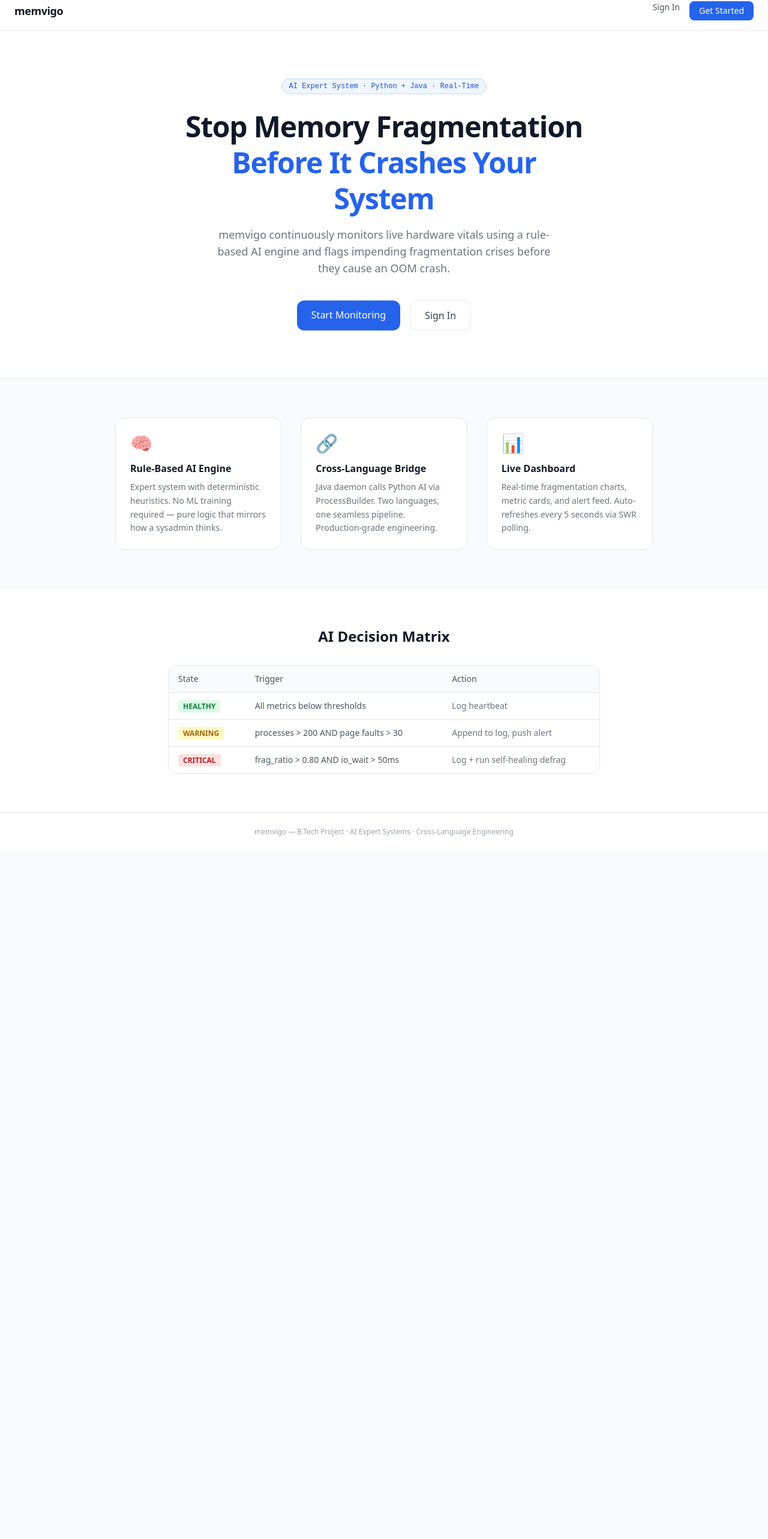
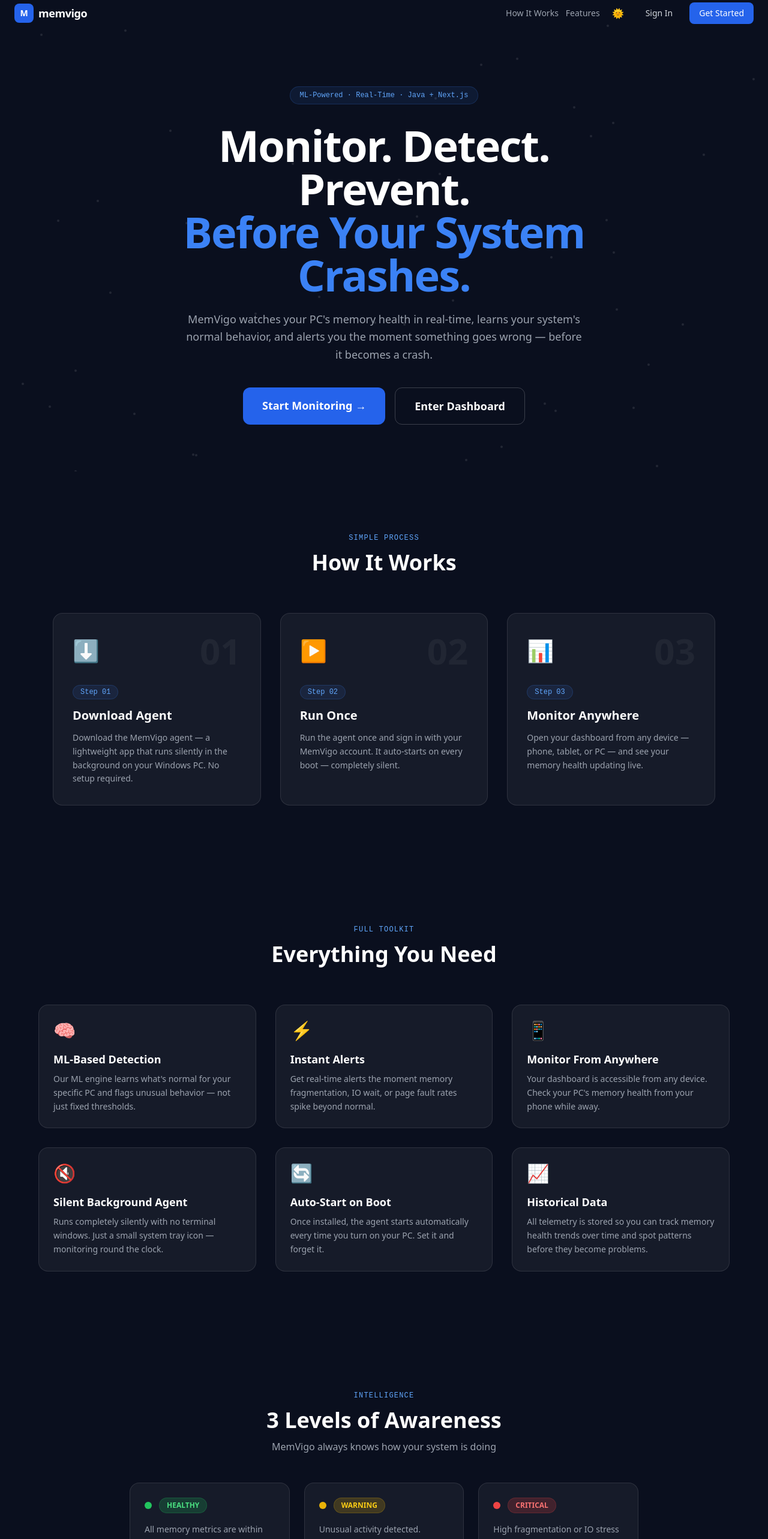
Before and after one commit to Chhavii2712/memvigo, a Next.js app: page / in a window 1280 px wide. Shown: the part 14-2580 px from the top of the page at 60% size. Before the commit the page ends 1433 px from the top, so only its background shows below. Built offline with nearby package versions, Linux system fonts and the light colour scheme.

Commit message:
Redesign Landing Page

```diff
--- a/src/app/page.jsx
+++ b/src/app/page.jsx
@@ -1,105 +1,233 @@
+"use client";
 import Link from "next/link";
+import { useState, useEffect } from "react";
+import { useTheme } from "next-themes";
 
 export default function HomePage() {
+  const [scrolled, setScrolled] = useState(false);
+  const { theme, setTheme } = useTheme();
+  const [mounted, setMounted] = useState(false);
+
+  useEffect(() => {
+    setMounted(true);
+    const handleScroll = () => setScrolled(window.scrollY > 20);
+    window.addEventListener("scroll", handleScroll);
+    return () => window.removeEventListener("scroll", handleScroll);
+  }, []);
+
   return (
-    <div className="min-h-screen bg-white flex flex-col">
+    <div className="min-h-screen bg-[#0a0f1e] dark:bg-[#0a0f1e] light:bg-white text-white dark:text-white">
 
       {/* Nav */}
-      <nav className="border-b px-6 py-4 flex items-center justify-between">
+      <nav className={`fixed top-0 w-full z-50 transition-all duration-300 ${scrolled ? "bg-[#0a0f1e]/90 backdrop-blur-md border-b border-white/10" : ""} px-6 py-4 flex items-center justify-between`}>
+        <div className="flex items-center gap-2">
+          <div className="w-8 h-8 bg-blue-600 rounded-lg flex items-center justify-center font-bold text-sm">M</div>
           <span className="text-lg font-bold tracking-tight">memvigo</span>
-        <div className="flex gap-4">
-          <Link href="/login" className="text-sm text-gray-600 hover:text-gray-900">Sign In</Link>
-          <Link href="/register" className="text-sm bg-blue-600 text-white px-4 py-1.5 rounded-lg hover:bg-blue-700 transition-colors">
+        </div>
+        <div className="flex items-center gap-3">
+          <Link href="#how-it-works" className="text-sm text-gray-400 hover:text-white transition-colors hidden md:block">How It Works</Link>
+          <Link href="#features" className="text-sm text-gray-400 hover:text-white transition-colors hidden md:block">Features</Link>
+          {mounted && (
+            <button
+              onClick={() => setTheme(theme === "dark" ? "light" : "dark")}
+              className="p-2 rounded-full hover:bg-white/10 transition"
+              title="Toggle theme"
+            >
+              {theme === "dark" ? "🌙" : "🌞"}
+            </button>
+          )}
+          <Link href="/login" className="text-sm text-gray-300 hover:text-white px-4 py-2 rounded-lg transition-colors">Sign In</Link>
+          <Link href="/register" className="text-sm bg-blue-600 hover:bg-blue-700 text-white px-4 py-2 rounded-lg transition-colors font-medium">
             Get Started
           </Link>
         </div>
       </nav>
 
       {/* Hero */}
-      <main className="flex-1 flex flex-col items-center justify-center text-center px-6 py-20">
-        <span className="inline-block text-xs font-mono bg-blue-50 text-blue-700 px-3 py-1 rounded-full mb-6 border border-blue-200">
-          AI Expert System · Python + Java · Real-Time
+      <section className="min-h-screen flex flex-col items-center justify-center text-center px-6 pt-20 relative overflow-hidden">
+        <div className="absolute inset-0 overflow-hidden">
+          {[...Array(50)].map((_, i) => (
+            <div key={i} className="absolute w-1 h-1 bg-white/10 rounded-full"
+              style={{ left: `${Math.random() * 100}%`, top: `${Math.random() * 100}%` }} />
+          ))}
+        </div>
+
+        <div className="relative z-10 max-w-4xl mx-auto">
+          <span className="inline-block text-xs font-mono bg-blue-500/10 text-blue-400 px-4 py-1.5 rounded-full mb-8 border border-blue-500/20">
+            ML-Powered · Real-Time · Java + Next.js
           </span>
-        <h1 className="text-5xl font-extrabold tracking-tight text-gray-900 mb-4 max-w-2xl leading-tight">
-          Stop Memory Fragmentation <span className="text-blue-600">Before It Crashes Your System</span>
+
+          <h1 className="text-5xl md:text-7xl font-extrabold tracking-tight mb-6 leading-tight">
+            Monitor. Detect.
+            <br />
+            Prevent.
+            <br />
+            <span className="text-blue-500">Before Your System Crashes.</span>
           </h1>
-        <p className="text-lg text-gray-500 max-w-xl mb-10">
-          memvigo continuously monitors live hardware vitals using a rule-based AI engine and flags impending fragmentation crises before they cause an OOM crash.
+
+          <p className="text-lg text-gray-400 max-w-2xl mx-auto mb-10 leading-relaxed">
+            MemVigo watches your PC's memory health in real-time, learns your system's normal behavior, and alerts you the moment something goes wrong — before it becomes a crash.
           </p>
-        <div className="flex gap-4">
-          <Link href="/register" className="bg-blue-600 text-white px-6 py-3 rounded-xl font-medium hover:bg-blue-700 transition-colors">
-            Start Monitoring
+
+          <div className="flex flex-col sm:flex-row gap-4 justify-center">
+            <Link href="/register" className="bg-blue-600 hover:bg-blue-700 text-white px-8 py-4 rounded-xl font-semibold text-lg transition-colors">
+              Start Monitoring →
             </Link>
-          <Link href="/login" className="border px-6 py-3 rounded-xl font-medium text-gray-700 hover:bg-gray-50 transition-colors">
-            Sign In
+            <Link href="/login" className="border border-white/20 hover:border-white/40 text-white px-8 py-4 rounded-xl font-semibold text-lg transition-colors">
+              Enter Dashboard
             </Link>
           </div>
-      </main>
+        </div>
+      </section>
 
-      {/* Feature Grid */}
-      <section className="border-t bg-gray-50 px-6 py-16">
-        <div className="max-w-4xl mx-auto grid md:grid-cols-3 gap-8">
+      {/* How It Works */}
+      <section id="how-it-works" className="px-6 py-24 max-w-6xl mx-auto">
+        <div className="text-center mb-16">
+          <span className="text-xs font-mono text-blue-400 tracking-widest uppercase">Simple Process</span>
+          <h2 className="text-4xl font-bold mt-3">How It Works</h2>
+        </div>
+
+        <div className="grid md:grid-cols-3 gap-8">
           {[
             {
-              icon: "🧠",
-              title: "Rule-Based AI Engine",
-              desc: "Expert system with deterministic heuristics. No ML training required — pure logic that mirrors how a sysadmin thinks.",
+              step: "01",
+              icon: "⬇",
+              title: "Download Agent",
+              desc: "Download the MemVigo agent — a lightweight app that runs silently in the background on your Windows PC. No setup required.",
             },
             {
-              icon: "🔗",
-              title: "Cross-Language Bridge",
-              desc: "Java daemon calls Python AI via ProcessBuilder. Two languages, one seamless pipeline. Production-grade engineering.",
+              step: "02",
+              icon: "▶",
+              title: "Run Once",
+              desc: "Run the agent once and sign in with your MemVigo account. It auto-starts on every boot — completely silent.",
             },
             {
+              step: "03",
               icon: "📊",
-              title: "Live Dashboard",
-              desc: "Real-time fragmentation charts, metric cards, and alert feed. Auto-refreshes every 5 seconds via SWR polling.",
+              title: "Monitor Anywhere",
+              desc: "Open your dashboard from any device — phone, tablet, or PC — and see your memory health updating live.",
             },
-          ].map((f) => (
-            <div key={f.title} className="bg-white rounded-2xl border p-6">
-              <div className="text-3xl mb-3">{f.icon}</div>
-              <h3 className="font-semibold text-gray-900 mb-2">{f.title}</h3>
-              <p className="text-sm text-gray-500 leading-relaxed">{f.desc}</p>
+          ].map((item) => (
+            <div key={item.step} className="bg-white/5 border border-white/10 rounded-2xl p-8 hover:bg-white/[0.08] transition-colors">
+              <div className="flex items-center justify-between mb-6">
+                <span className="text-4xl">{item.icon}</span>
+                <span className="text-6xl font-bold text-white/5">{item.step}</span>
+              </div>
+              <span className="text-xs font-mono text-blue-400 bg-blue-500/10 px-3 py-1 rounded-full border border-blue-500/20">
+                Step {item.step}
+              </span>
+              <h3 className="text-xl font-bold mt-4 mb-3">{item.title}</h3>
+              <p className="text-gray-400 leading-relaxed text-sm">{item.desc}</p>
             </div>
           ))}
         </div>
       </section>
 
-      {/* State Table */}
-      <section className="px-6 py-16 max-w-3xl mx-auto w-full">
-        <h2 className="text-2xl font-bold text-center mb-8">AI Decision Matrix</h2>
-        <div className="rounded-2xl border overflow-hidden">
-          <table className="w-full text-sm">
-            <thead className="bg-gray-50 border-b">
-              <tr>
-                <th className="text-left px-4 py-3 font-medium text-gray-600">State</th>
-                <th className="text-left px-4 py-3 font-medium text-gray-600">Trigger</th>
-                <th className="text-left px-4 py-3 font-medium text-gray-600">Action</th>
-              </tr>
-            </thead>
-            <tbody className="bg-white divide-y">
-              <tr>
-                <td className="px-4 py-3"><span className="bg-green-100 text-green-700 px-2 py-0.5 rounded text-xs font-semibold">HEALTHY</span></td>
-                <td className="px-4 py-3 text-gray-600">All metrics below thresholds</td>
-                <td className="px-4 py-3 text-gray-500">Log heartbeat</td>
-              </tr>
-              <tr>
-                <td className="px-4 py-3"><span className="bg-yellow-100 text-yellow-700 px-2 py-0.5 rounded text-xs font-semibold">WARNING</span></td>
-                <td className="px-4 py-3 text-gray-600">processes &gt; 200 AND page faults &gt; 30</td>
-                <td className="px-4 py-3 text-gray-500">Append to log, push alert</td>
-              </tr>
-              <tr>
-                <td className="px-4 py-3"><span className="bg-red-100 text-red-700 px-2 py-0.5 rounded text-xs font-semibold">CRITICAL</span></td>
-                <td className="px-4 py-3 text-gray-600">frag_ratio &gt; 0.80 AND io_wait &gt; 50ms</td>
-                <td className="px-4 py-3 text-gray-500">Log + run self-healing defrag</td>
-              </tr>
-            </tbody>
-          </table>
+      {/* Features */}
+      <section id="features" className="px-6 py-24">
+        <div className="max-w-6xl mx-auto">
+          <div className="text-center mb-16">
+            <span className="text-xs font-mono text-blue-400 tracking-widest uppercase">Full Toolkit</span>
+            <h2 className="text-4xl font-bold mt-3">Everything You Need</h2>
+          </div>
+
+          <div className="grid md:grid-cols-3 gap-8">
+            {[
+              {
+                icon: "🧠",
+                title: "ML-Based Detection",
+                desc: "Our ML engine learns what's normal for your specific PC and flags unusual behavior — not just fixed thresholds.",
+              },
+              {
+                icon: "⚡",
+                title: "Instant Alerts",
+                desc: "Get real-time alerts the moment memory fragmentation, IO wait, or page fault rates spike beyond normal.",
+              },
+              {
+                icon: "📱",
+                title: "Monitor From Anywhere",
+                desc: "Your dashboard is accessible from any device. Check your PC's memory health from your phone while away.",
+              },
+              {
+                icon: "🔇",
+                title: "Silent Background Agent",
+                desc: "Runs completely silently with no terminal windows. Just a small system tray icon — monitoring round the clock.",
+              },
+              {
+                icon: "🔄",
+                title: "Auto-Start on Boot",
+                desc: "Once installed, the agent starts automatically every time you turn on your PC. Set it and forget it.",
+              },
+              {
+                icon: "📈",
+                title: "Historical Data",
+                desc: "All telemetry is stored so you can track memory health trends over time and spot patterns before they become problems.",
+              },
+            ].map((f) => (
+              <div key={f.title} className="bg-white/5 border border-white/10 rounded-2xl p-6 hover:bg-white/[0.08] transition-colors">
+                <div className="text-3xl mb-4">{f.icon}</div>
+                <h3 className="font-bold text-lg mb-2">{f.title}</h3>
+                <p className="text-sm text-gray-400 leading-relaxed">{f.desc}</p>
+              </div>
+            ))}
+          </div>
         </div>
       </section>
 
-      <footer className="border-t px-6 py-6 text-center text-xs text-gray-400">
-        memvigo — B.Tech Project · AI Expert Systems · Cross-Language Engineering
+      {/* Alert States */}
+      <section className="px-6 py-24 max-w-4xl mx-auto">
+        <div className="text-center mb-12">
+          <span className="text-xs font-mono text-blue-400 tracking-widest uppercase">Intelligence</span>
+          <h2 className="text-4xl font-bold mt-3">3 Levels of Awareness</h2>
+          <p className="text-gray-400 mt-3">MemVigo always knows how your system is doing</p>
+        </div>
+
+        <div className="grid md:grid-cols-3 gap-6">
+          {[
+            {
+              state: "HEALTHY",
+              dot: "bg-green-500",
+              color: "bg-green-500/20 text-green-400 border-green-500/20",
+              desc: "All memory metrics are within normal range. Your system is running fine.",
+            },
+            {
+              state: "WARNING",
+              dot: "bg-yellow-500",
+              color: "bg-yellow-500/20 text-yellow-400 border-yellow-500/20",
+              desc: "Unusual activity detected. Memory pressure is building up — watch closely.",
+            },
+            {
+              state: "CRITICAL",
+              dot: "bg-red-500",
+              color: "bg-red-500/20 text-red-400 border-red-500/20",
+              desc: "High fragmentation or IO stress detected. Immediate attention required.",
+            },
+          ].map((s) => (
+            <div key={s.state} className="bg-white/5 border border-white/10 rounded-2xl p-6">
+              <div className="flex items-center gap-3 mb-4">
+                <span className={`w-3 h-3 rounded-full ${s.dot}`}></span>
+                <span className={`px-3 py-1 rounded-full text-xs font-bold border ${s.color}`}>{s.state}</span>
+              </div>
+              <p className="text-sm text-gray-400 leading-relaxed">{s.desc}</p>
+            </div>
+          ))}
+        </div>
+      </section>
+
+      {/* CTA */}
+      <section className="px-6 py-24 text-center">
+        <div className="max-w-2xl mx-auto">
+          <h2 className="text-4xl font-bold mb-6">Ready to Monitor Your PC?</h2>
+          <p className="text-gray-400 mb-10">Join MemVigo and never be surprised by a memory crash again.</p>
+          <Link href="/register" className="bg-blue-600 hover:bg-blue-700 text-white px-10 py-4 rounded-xl font-semibold text-lg transition-colors inline-block">
+            Get Started Free →
+          </Link>
+        </div>
+      </section>
+
+      {/* Footer */}
+      <footer className="border-t border-white/10 px-6 py-8 text-center text-xs text-gray-600">
+        memvigo — Real-Time Memory Health Monitoring
       </footer>
     </div>
   );
```
Also changed, not shown: src/app/dashboard/page.jsx (+17 -17 lines). Lines whose indentation alone changed are shown as unchanged.
